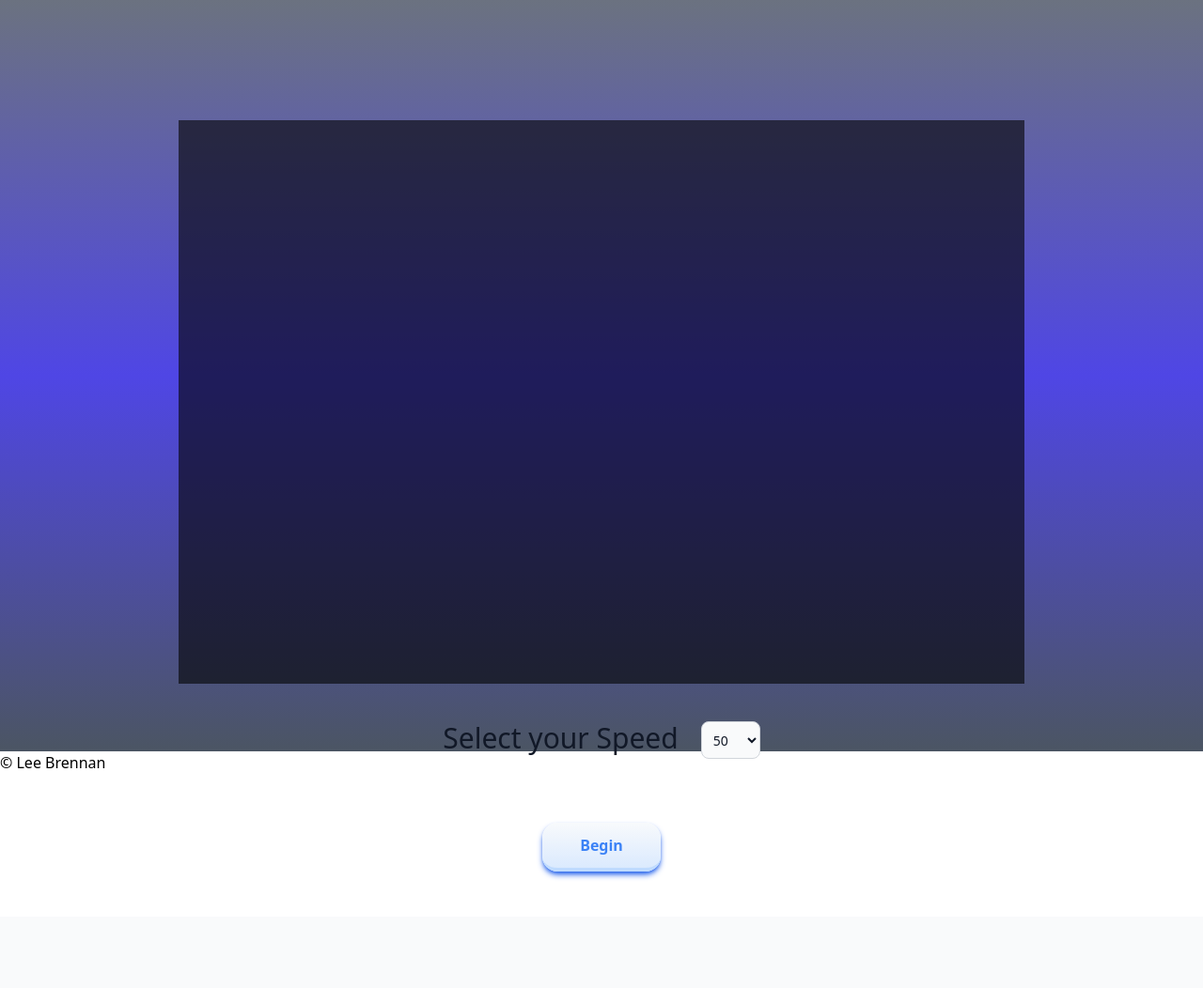
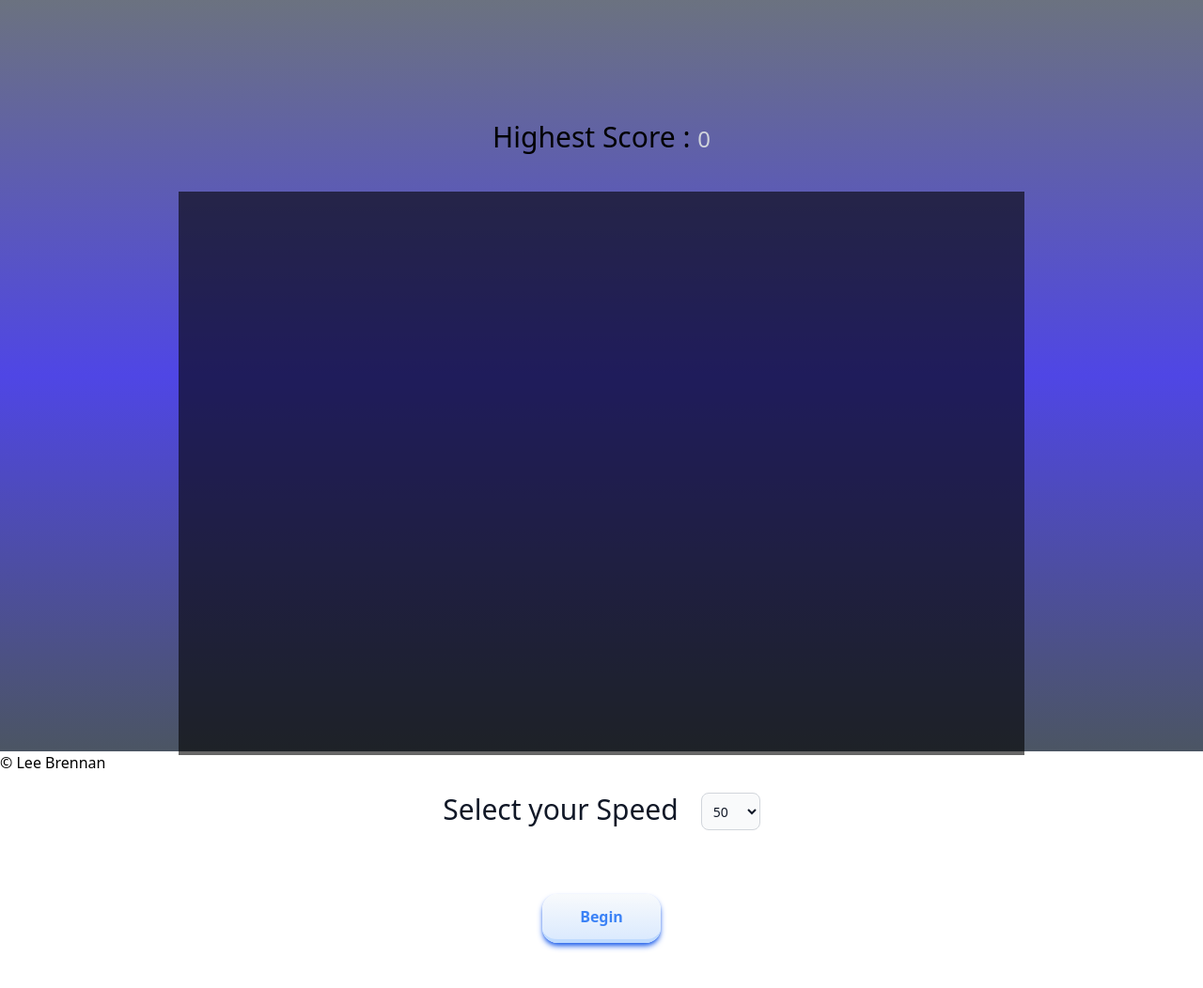
Before and after one commit to Leerlandais/JSProject, a PHP site: page /view/publicView/public.snake.view.php in a window 1280 px wide. Shown: the whole page at 94% size. Before the commit the page ends 935 px from the top, so only its background shows below. Run offline with PHP 8.4, Linux system fonts and the light colour scheme; the template is opened without the code that fills it, so the values that code supplies are empty; some libraries are stand-ins or nearby versions.

Commit message:
added high score to display and modal

```diff
--- a/public/scripts/startSnake.js
+++ b/public/scripts/startSnake.js
@@ -10,7 +10,8 @@ const   canvas = document.getElementById("snake"),
         snakeStartButton = document.getElementById("snakeStartButton"),
         speedSelect = document.getElementById("speedSelect"),
         canvasWidth = snakeSegment * segmentsWidth,
-        canvasHeight = snakeSegment * segmentsHeight;
+        canvasHeight = snakeSegment * segmentsHeight,
+        highScoreDisplay = document.getElementById("highScoreDisplay");
 
 const snakeImages = [
     'images/snake/head_left.png',
@@ -36,7 +37,7 @@ const spiderImages = [
     'images/snake/spider4.svg',
     'images/snake/spider5.svg'
 ]
-if (!localStorage.getItem("highScore")) localStorage.setItem("highScore", 0);
+if (!localStorage.getItem("highScore")) localStorage.setItem("highScore", "0");
 // idem pour les mutables
 let gameTimer = 100,
     foodCount = 0,
@@ -45,9 +46,9 @@ let gameTimer = 100,
     gameOn = false,
     foodX, foodY,
     gameInterval,
-    playerScore = document.getElementById("playerScores"),
     currentHighScore = localStorage.getItem('highScore');
-console.log(currentHighScore);
+
+highScoreDisplay.textContent = currentHighScore;
 
 
 // définer la taille du canvas
--- a/public/scripts/stopSnake.js
+++ b/public/scripts/stopSnake.js
@@ -2,7 +2,8 @@
 const myModal = document.getElementById("myModal"),
       snakeScore = document.getElementById("snakeScore"),
       replayButton = document.getElementById("replayButton"),
-      quitButton = document.getElementById("quitButton");
+      quitButton = document.getElementById("quitButton"),
+      highScore = document.getElementById("highScore");
 
 
 replayButton.addEventListener("click", function() {
@@ -37,7 +38,8 @@ function calculateTotalScore() {
      snakeScore.textContent = finalScoreSnake.toString();
      console.log("final score = "+finalScoreSnake);
      if (finalScoreSnake > currentHighScore) {
-         alert("Congrats: That's a new high score!")
+     highScore.textContent = "Congrats: That's a new high score!";
+
          localStorage.setItem("highScore", finalScoreSnake.toString());
      }
     /*
--- a/view/publicView/public.snake.view.php
+++ b/view/publicView/public.snake.view.php
@@ -12,7 +12,7 @@
 <body>
 <div id="globalDiv">
     <h1 id="mainHeading"></h1>
-    <h2 id="subHeading"></h2>
+    <h2 id="subHeading" class="text-3xl">Highest Score : <span id="highScoreDisplay" class="text-2xl text-gray-300"></span></h2>
 
     <canvas id="snake"></canvas>
 
@@ -34,6 +34,8 @@
                             <div class="p-6">
                                 <p class="mt-5 text-2xl font-semibold text-3xl">Game Over</p>
                                 <p class="mt-3 text-base  text-center text-black">You Scored : <span id="snakeScore"></span></p>
+                                <p class="mt-3 text-base  text-center text-green-500" id="highScore"></p>
+
                                 <div class="w-full mt-6 pb-6 flex flex-row justify-between">
                                         <button id="replayButton">Play Again</button><button id="quitButton">Quit</button>
                                 </div>
@@ -48,9 +50,7 @@
         &copy; <a href="https://leerlandais.com" target="_blank">Lee Brennan</a>
     </footer>
 </div>
-<form action="./" method="POST" id="snakeScoreForm">
-    <input type="text" name="playerScore" id="playerScores" value="<?=$leaderScores["jsl_score_value"]?>">
-</form>
+
 <div class="hidden">Fonts made from <a href="http://www.onlinewebfonts.com">Web Fonts</a> is licensed by CC BY 4.0</div>
 <!--
 pour voir si cela fonctionnerait, j'ai séparé les scripts. Tout va bien mais faites attention à l'ordre dans lequel ils sont appelés
```
